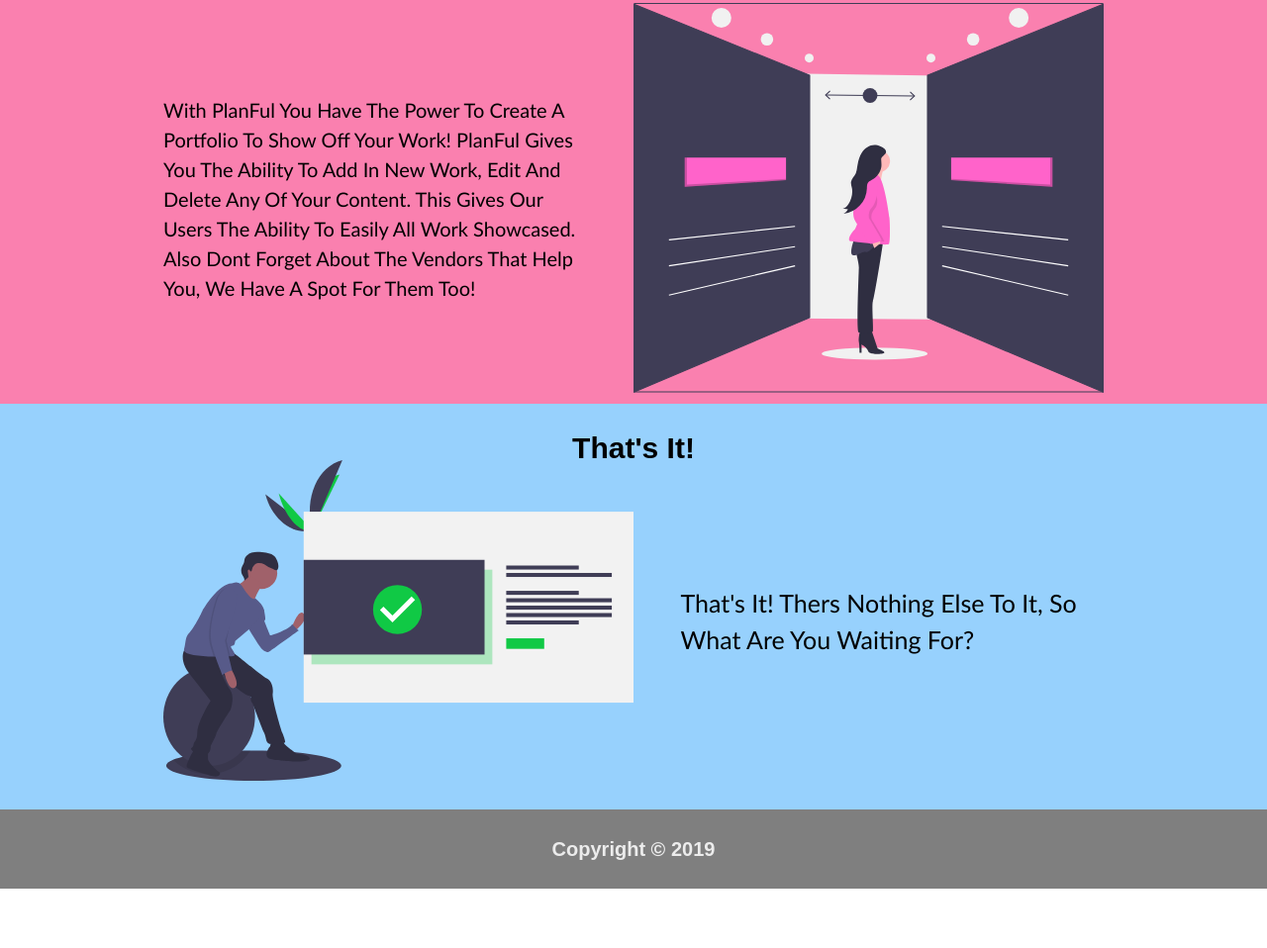
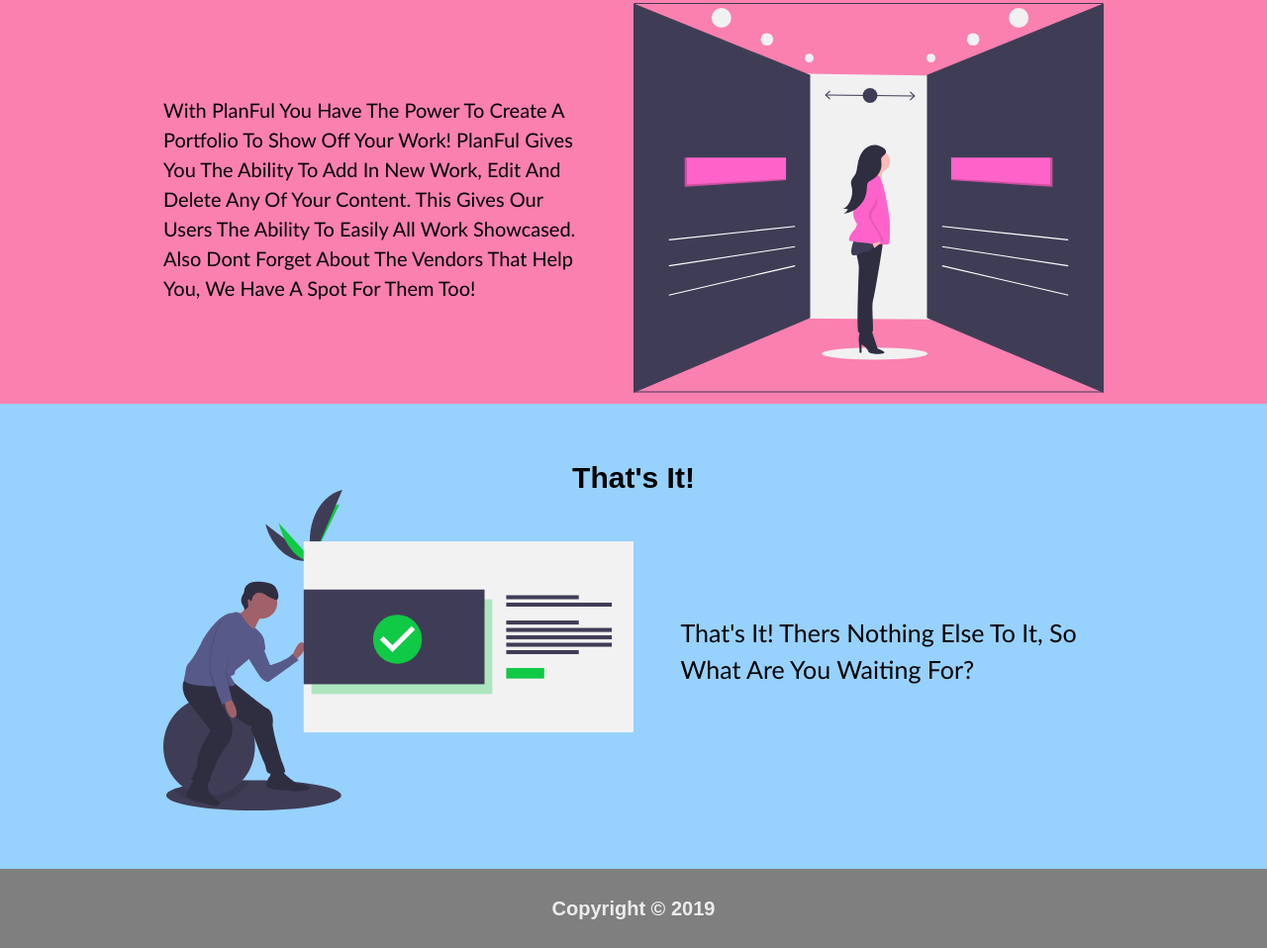
Before and after one commit to bwj19-wedding-planner-portfolio/UI-2, a plain HTML site: page index.html in a window 1280 px wide. Shown: the part 1106-2064 px from the top of the page at 99% size. Before the commit the page ends 2004 px from the top, so only its background shows below. Drawn offline with Linux system fonts and the light colour scheme; a web font is replaced by a local one.

Commit message:
Edited Readme file

```diff
--- a/less/landing.less
+++ b/less/landing.less
@@ -69,11 +69,12 @@
 	display: flex;
 	flex-direction: column;
 	justify-content: center;
-	padding: 3rem 0;
+	align-content: center;
+	padding: 6rem 0;
 	background: @blue;
 
 	.completeMainTextContainer{
-
+		width: 100%;
 		h2{
 			text-align: center;
 		}
```
Also changed, not shown: index.html (+1 -0 lines), css/index.css, 1 other file.
